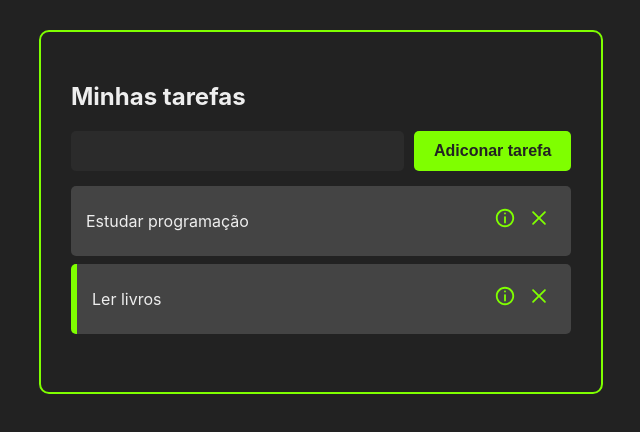
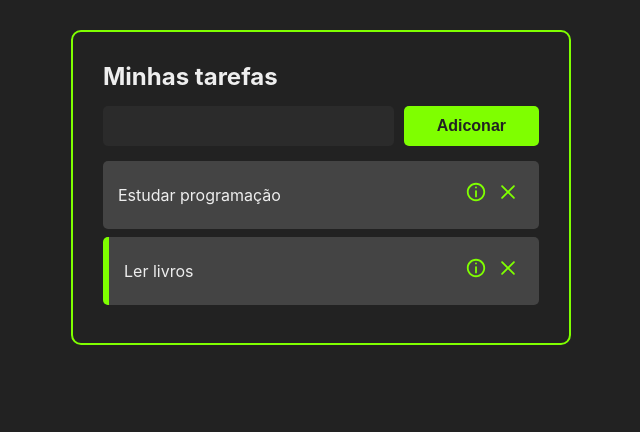
Before and after one commit to fernanddo-s/taskmanager_project, a React (Create React App) app: page / in a window 1280 px wide. Shown: the top 432 px of the page, without its empty margins (319-959 px from the left). Built offline with nearby package versions, Linux system fonts and the light colour scheme; no server answers.

Commit message:
finished project

```diff
--- a/package.json
+++ b/package.json
@@ -6,9 +6,11 @@
     "@testing-library/jest-dom": "^5.15.1",
     "@testing-library/react": "^11.2.7",
     "@testing-library/user-event": "^12.8.3",
+    "axios": "^0.24.0",
     "react": "^17.0.2",
     "react-dom": "^17.0.2",
     "react-icons": "^4.3.1",
+    "react-router-dom": "^5.2.0",
     "react-scripts": "4.0.3",
     "uuid": "^8.3.2",
     "web-vitals": "^1.1.2"
--- a/src/App.jsx
+++ b/src/App.jsx
@@ -1,10 +1,13 @@
-import React, { useState } from "react";
+import React, { useEffect, useState } from "react";
 import { v4 as uuidv4 } from "uuid";
+import { BrowserRouter as Router, Route } from "react-router-dom";
+import axios from "axios"
 
 import "./App.css";
 import AddTask from "./components/AddTask/addTask";
 import Header from "./components/Header/header";
 import Tasks from "./components/Tasks/tasks";
+import TaskDetails from "./components/TaskDetails/taskDetails";
 
 const App = () => {
 	const [tasks, setTask] = useState([
@@ -20,10 +23,17 @@ const App = () => {
 		},
 	]);
 
+	useEffect(() => {
+		const fetchTasks = async () => {
+			const {data} = await axios.get("https://jsonplaceholder.cypress.io/todos_?limit=10");
+			setTask(data);
+		};
+		fetchTasks();
+	}, []);
+
 	const handleTaskClick = (taskId) => {
 		const newTasks = tasks.map((task) => {
-      if (task.id === taskId)
-        return { ...task, completed: !task.completed };
+			if (task.id === taskId) return { ...task, completed: !task.completed };
 
 			return task;
 		});
@@ -45,18 +55,27 @@ const App = () => {
 	};
 
 	const handleTaskDeletion = (taskId) => {
-    const newTasks = tasks.filter(task => task.id !== taskId);
+		const newTasks = tasks.filter((task) => task.id !== taskId);
 		setTask(newTasks);
-  }
+	};
 
 	return (
+		<Router>
+			<div className="container">
+				<Header />
+				<Route  path="/" exact render={() => (
 					<>
-      <div className="container">
-        <Header/>
 						<AddTask handleTaskAddition={handleTaskAddition} />
-        <Tasks tasks={tasks} handleTaskClick={handleTaskClick} handleTaskDeletion={handleTaskDeletion} />
+						<Tasks
+							tasks={tasks}
+							handleTaskClick={handleTaskClick}
+							handleTaskDeletion={handleTaskDeletion}
+						/>
+					</>
+				)} />
+				<Route path="/:taskTitle" exact component={TaskDetails} />
 			</div>
-    </>
+		</Router>
 	);
 };
 
--- a/src/components/AddTask/addTask.jsx
+++ b/src/components/AddTask/addTask.jsx
@@ -23,7 +23,7 @@ const AddTask = ({ handleTaskAddition }) => {
         className="add_task_input"
       />
       <div className="add_task_button_container">
-        <Button onClick={handleAddTaskClick}>Adiconar tarefa</Button>
+        <Button onClick={handleAddTaskClick}>Adiconar</Button>
       </div>
     </div>
   );
--- a/src/components/Button/button.css
+++ b/src/components/Button/button.css
@@ -9,4 +9,10 @@
     height: 40px;
     padding: 0 10px;
     width: 100%;
+    transition: all 0.3s ease;
 }
+
+.add_button:hover {
+    color: chartreuse;
+    background-color: #444;
+}
--- a/src/components/Task/task.css
+++ b/src/components/Task/task.css
@@ -14,18 +14,18 @@
     cursor: pointer;
 }
 
-.remove_task_button {
-    background-color: #444444;
-    border: none;
-    color: chartreuse;
-    cursor: pointer;
-    font-size: 22px;
-}
-
+.remove_task_button,
 .see_task_details_button {
     background-color: #444444;
     border: none;
     color: chartreuse;
     cursor: pointer;
     font-size: 22px;
+    margin: 0 5px;
 }
+
+.buttons_container {
+    width: 30%;
+    display: flex;
+    justify-content: flex-end;
+}
--- a/src/components/Task/task.jsx
+++ b/src/components/Task/task.jsx
@@ -1,8 +1,15 @@
 import React from "react";
 import "./task.css";
 import { CgClose, CgInfo } from "react-icons/cg";
+import { useHistory } from "react-router-dom"
 
 const Task = ({ task, handleTaskClick, handleTaskDeletion }) => {
+    const history = useHistory();
+
+    const handleTaskDetsilsClick = () => {
+        history.push(`${task.title}`)
+    }
+
     return (
         <div
             className="task_container"
@@ -13,7 +20,7 @@ const Task = ({ task, handleTaskClick, handleTaskDeletion }) => {
             </div>
 
             <div className="buttons_container">
-        <button className="see_task_details_button">
+                <button className="see_task_details_button" onClick={handleTaskDetsilsClick} >
                     <CgInfo />
                 </button>
                 <button
--- /dev/null
+++ b/src/components/TaskDetails/taskDetails.css
@@ -0,0 +1,19 @@
+.task_details_container{
+    background-color: #4444;
+    border-radius: 5px;
+    color: #eee;
+    display: flex;
+    flex-direction: column;
+    margin: 15px 0;
+    padding: 15px 20px;
+}
+
+.back_button_container h2{
+    margin-bottom: 5px ;
+    color: chartreuse;
+}
+
+.back_button_container{
+    width: 30%;
+    margin-top: 10px;
+}
--- /dev/null
+++ b/src/components/TaskDetails/taskDetails.jsx
@@ -0,0 +1,30 @@
+import React from 'react';
+import { useParams, useHistory } from 'react-router-dom';
+
+import Button from "../Button/button"
+
+import "./taskDetails.css"
+
+const TaskDetails = () => {
+    const params = useParams();
+
+    const history = useHistory();
+
+    const handleButtonBackClick = () => {
+        history.goBack();
+    }
+
+    return (
+        <>
+            <div className="back_button_container" onClick={handleButtonBackClick}>
+                <Button>Voltar</Button>
+            </div>
+            <div className="task_details_container">
+                <h2>{params.taskTitle}</h2>
+                <p>Lorem ipsum dolor, sit amet consectetur adipisicing elit. Deleniti perspiciatis aperiam, necessitatibus doloribus hic consequatur nostrum? Explicabo recusandae suscipit eum nostrum, laudantium magnam optio maxime. Eveniet earum vel dolor odit.</p>
+            </div>
+        </>
+    );
+}
+
+export default TaskDetails;
--- a/src/components/Tasks/tasks.jsx
+++ b/src/components/Tasks/tasks.jsx
@@ -5,7 +5,7 @@ const Tasks = ({ tasks, handleTaskClick, handleTaskDeletion }) => {
   return (
     <>
       {tasks.map((task) => (
-        <Task task={task} handleTaskClick={handleTaskClick} handleTaskDeletion={handleTaskDeletion} />
+        <Task key={task.id} task={task} handleTaskClick={handleTaskClick} handleTaskDeletion={handleTaskDeletion} />
       ))}
     </>
   );
--- a/src/index.css
+++ b/src/index.css
@@ -1,3 +1,9 @@
+*{
+  margin: 0;
+  padding: 0;
+  box-sizing: border-box;
+}
+
 body {
   margin: 0;
   font-family: -apple-system, BlinkMacSystemFont, "Segoe UI", "Roboto", "Oxygen",
```
Also changed, not shown: 1 other file (tests, documents, lock files or other folders). Lines whose indentation alone changed are shown as unchanged.
